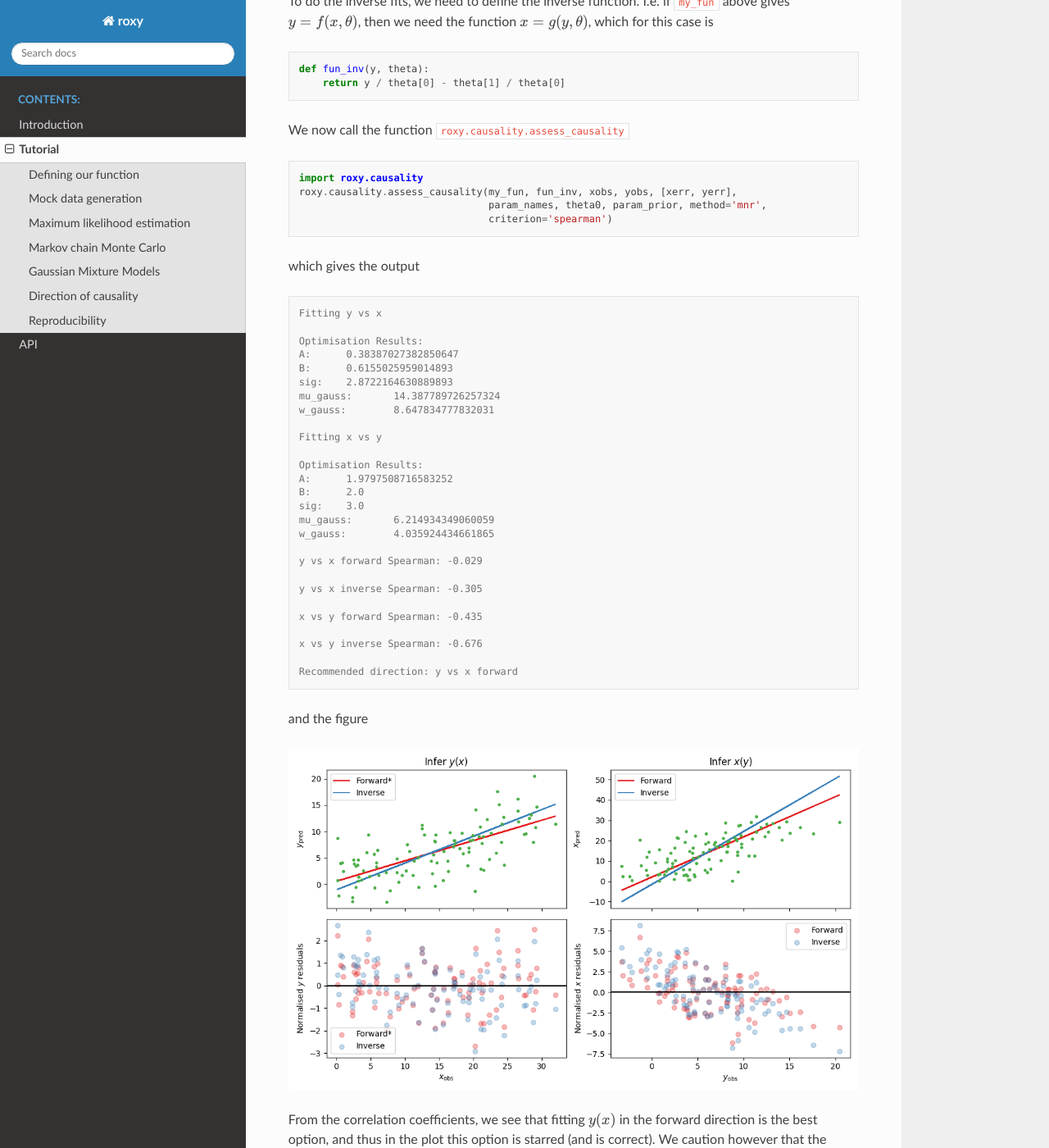
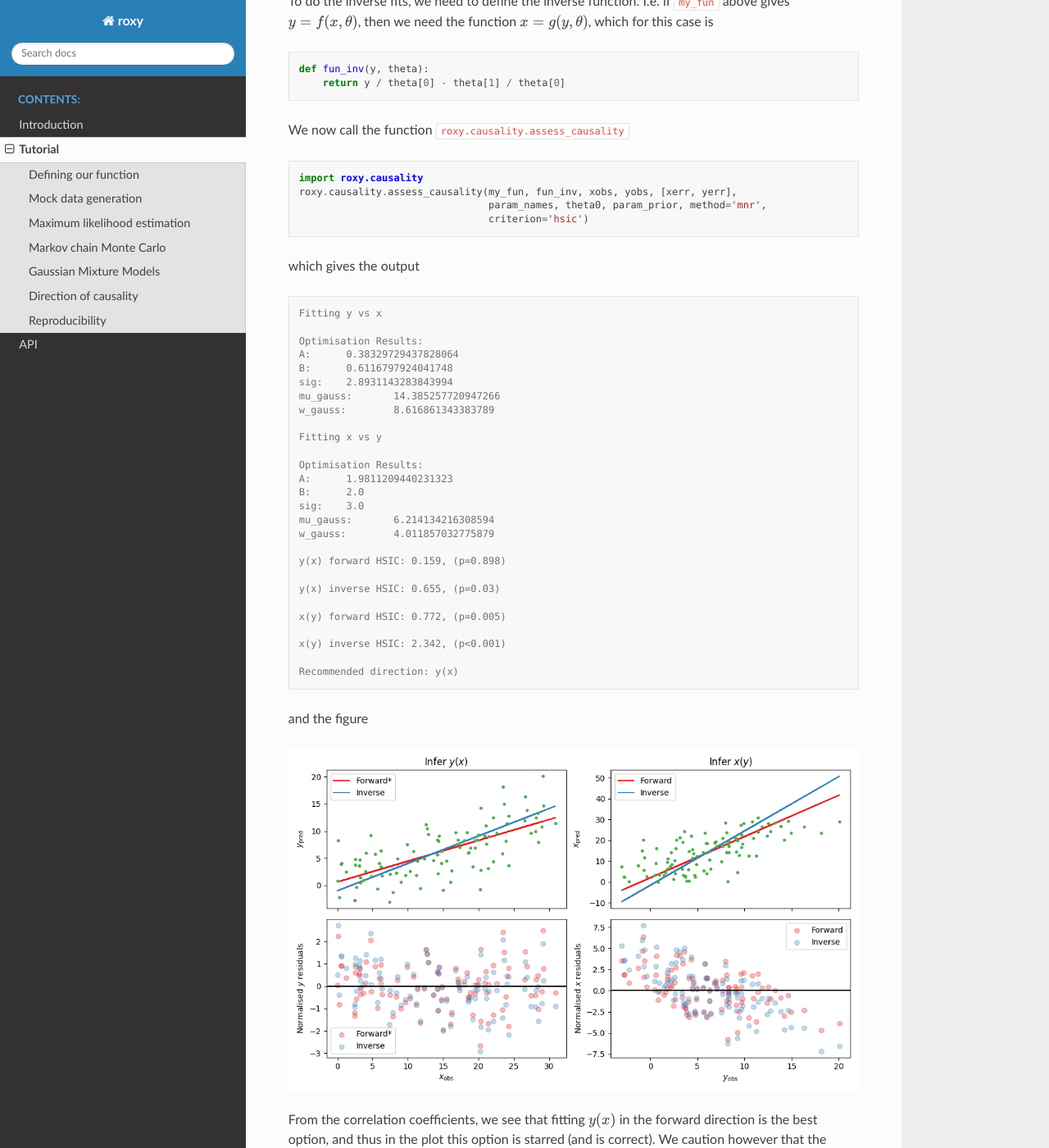
Before and after one commit to DeaglanBartlett/roxy, a Sphinx documentation site: the page built from docs/source/tutorial.rst, in a window 1280 px wide and 1400 px high, scrolled down 10058 px. Shown: the whole window at 82% size. Built offline with Sphinx 7.4.7 and the Read the Docs theme 2.0.0, drawn with Linux system fonts in a browser that asks for light colours.

Commit message:
Add p-values to causality checks

```diff
--- a/docs/source/tutorial.rst
+++ b/docs/source/tutorial.rst
@@ -389,7 +389,7 @@ We now call the function ``roxy.causality.assess_causality``
 	import roxy.causality
 	roxy.causality.assess_causality(my_fun, fun_inv, xobs, yobs, [xerr, yerr],
 					param_names, theta0, param_prior, method='mnr',
-					criterion='spearman')
+					criterion='hsic')
 
 
 which gives the output
@@ -400,30 +400,30 @@ which gives the output
 	Fitting y vs x
 
 	Optimisation Results:
-	A:	0.38387027382850647
-	B:	0.6155025959014893
-	sig:	2.8722164630889893
-	mu_gauss:	14.387789726257324
-	w_gauss:	8.647834777832031
+	A:	0.38329729437828064
+	B:	0.6116797924041748
+	sig:	2.8931143283843994
+	mu_gauss:	14.385257720947266
+	w_gauss:	8.616861343383789
 
 	Fitting x vs y
 
 	Optimisation Results:
-	A:	1.9797508716583252
+	A:	1.9811209440231323
 	B:	2.0
 	sig:	3.0
-	mu_gauss:	6.214934349060059
-	w_gauss:	4.035924434661865
+	mu_gauss:	6.214134216308594
+	w_gauss:	4.011857032775879
 
-	y vs x forward Spearman: -0.029
+	y(x) forward HSIC: 0.159, (p=0.898)
 
-	y vs x inverse Spearman: -0.305
+	y(x) inverse HSIC: 0.655, (p=0.03)
 
-	x vs y forward Spearman: -0.435
+	x(y) forward HSIC: 0.772, (p=0.005)
 
-	x vs y inverse Spearman: -0.676
+	x(y) inverse HSIC: 2.342, (p<0.001)
 
-	Recommended direction: y vs x forward
+	Recommended direction: y(x)
 
 and the figure
 
```
Also changed, not shown: docs/source/causality.png, 1 other file.
